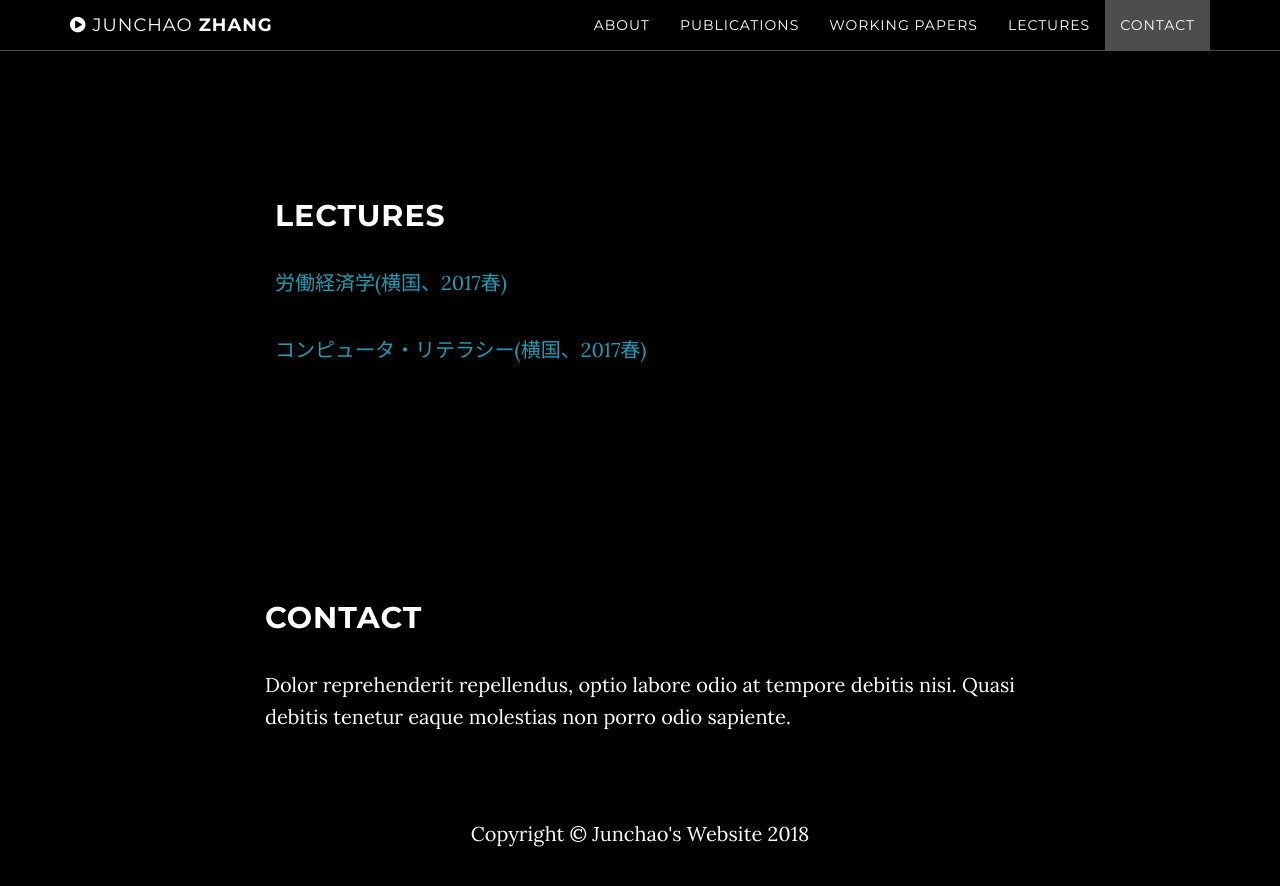
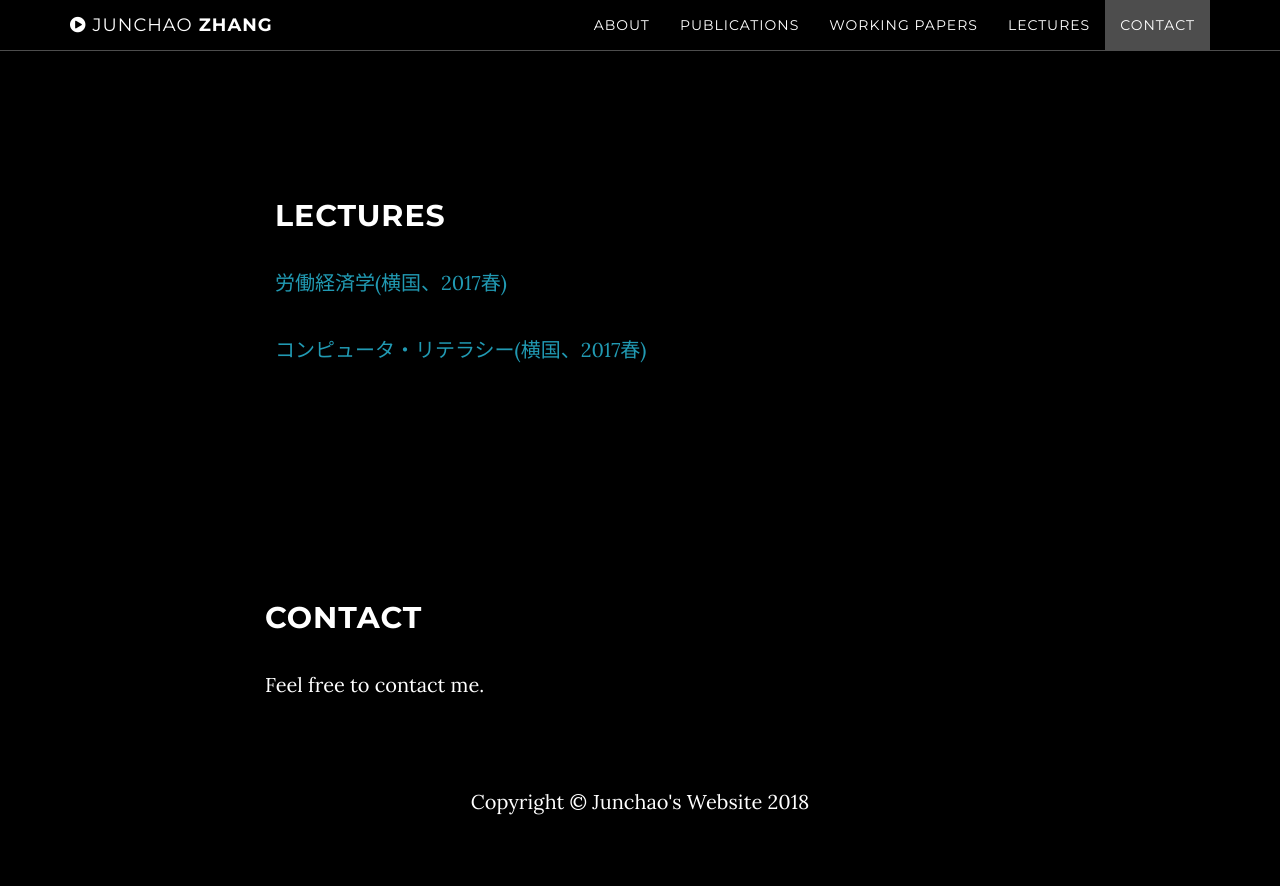
Before and after one commit to ztempest0218/ztempest0218.github.io, a Jekyll site: the page built from index.html, in a window 1280 px wide and 900 px high, scrolled down 3249 px. Shown: the top 886 px of the window. Built offline with Jekyll 4.4.1, drawn with Linux system fonts in a browser that asks for light colours.

Commit message:
Update contact.html

```diff
--- a/_includes/contact.html
+++ b/_includes/contact.html
@@ -3,7 +3,7 @@
         <div class="row">
             <div class="col-lg-8 col-lg-offset-2">
                 <h2>Contact</h2>
-                <p>Dolor reprehenderit repellendus, optio labore odio at tempore debitis nisi. Quasi debitis tenetur eaque molestias non porro odio sapiente.</p>
+                <p>Feel free to contact me.</p>
                 <p><a href="mailto:{{ ztempest0218@gmail.com }}">{{ ztempest0218@gmail.com }}</a>
                 </p>
                 <ul class="list-inline banner-social-buttons">
```
